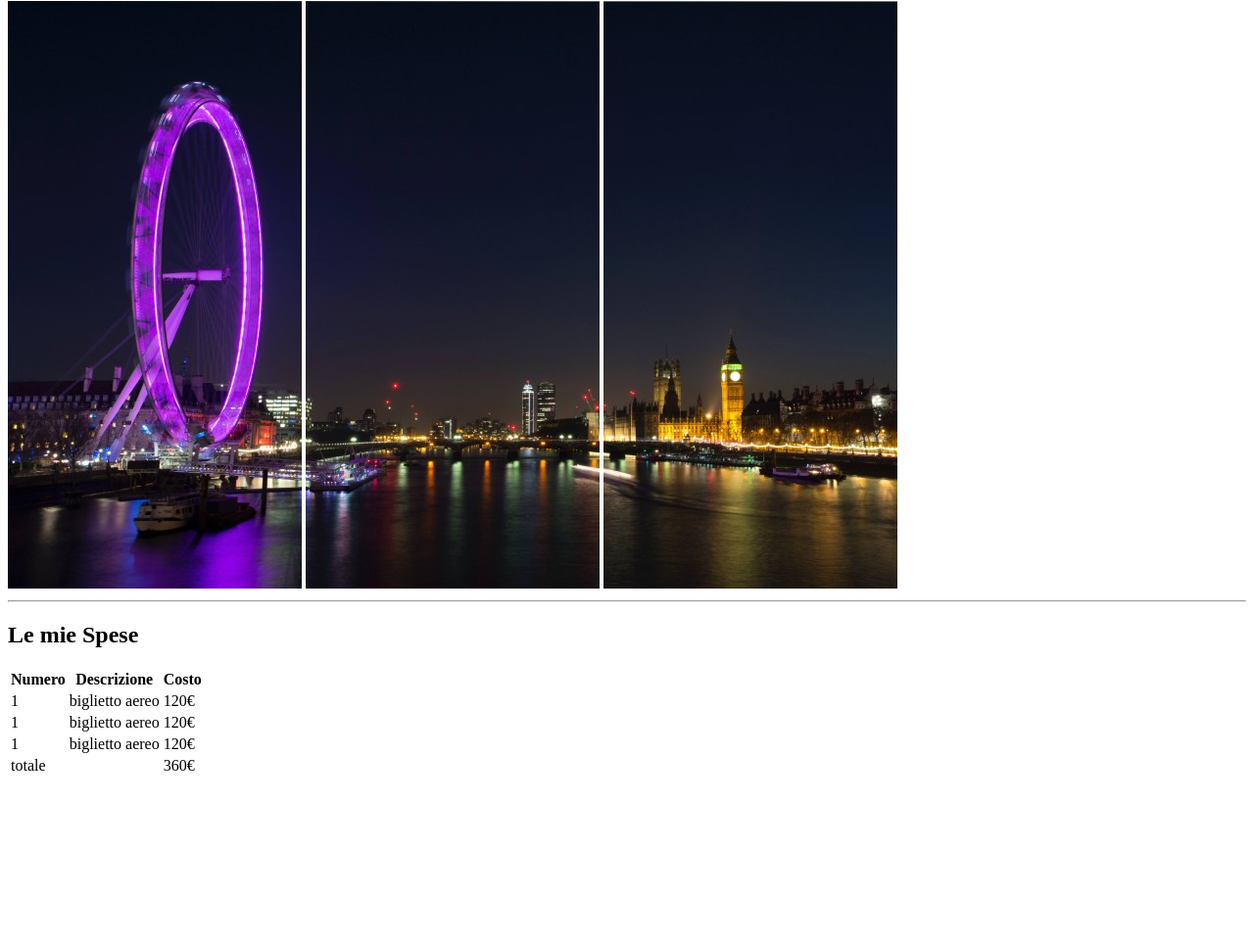
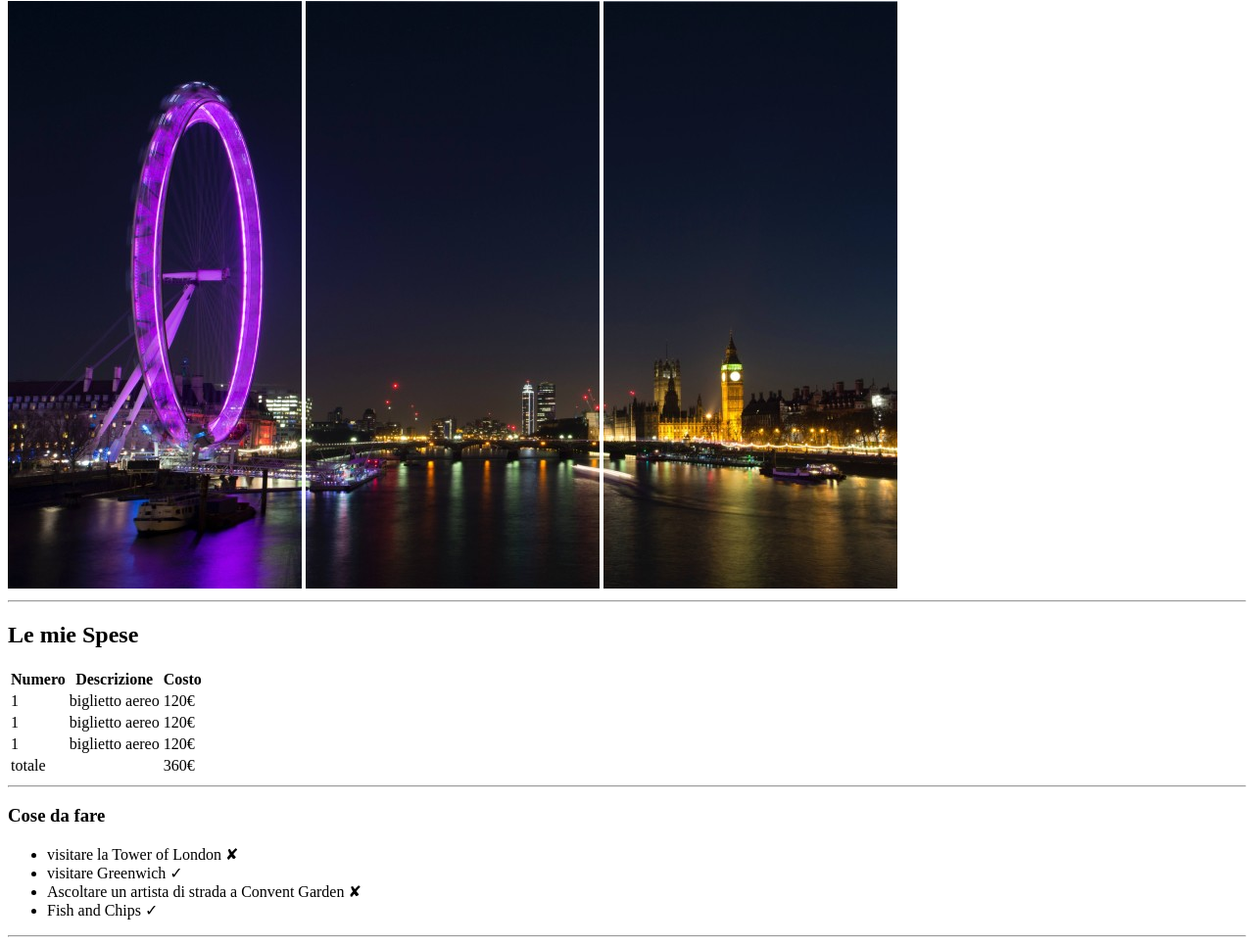
Before and after one commit to AndreaDeCeglia/html-london-trip, a plain HTML site: page index.html in a window 1280 px wide. Shown: the part 79-1044 px from the top of the page at 98% size. Before the commit the page ends 881 px from the top, so only its background shows below. Drawn offline with Linux system fonts and the light colour scheme.

Commit message:
to do list done

```diff
--- a/index.html
+++ b/index.html
@@ -48,6 +48,15 @@
               </tr>
             </tfoot>
           </table>
+          <hr>
+          <h3>Cose da fare</h3>
+          <ul>
+            <li>visitare la Tower of London &#10008;</li>
+            <li>visitare Greenwich &check;</li>
+            <li>Ascoltare un artista di strada a Convent Garden &#10008;</li>
+            <li>Fish and Chips &check;</li>
+          </ul>
+          <hr>
     </main>
 
 
```
